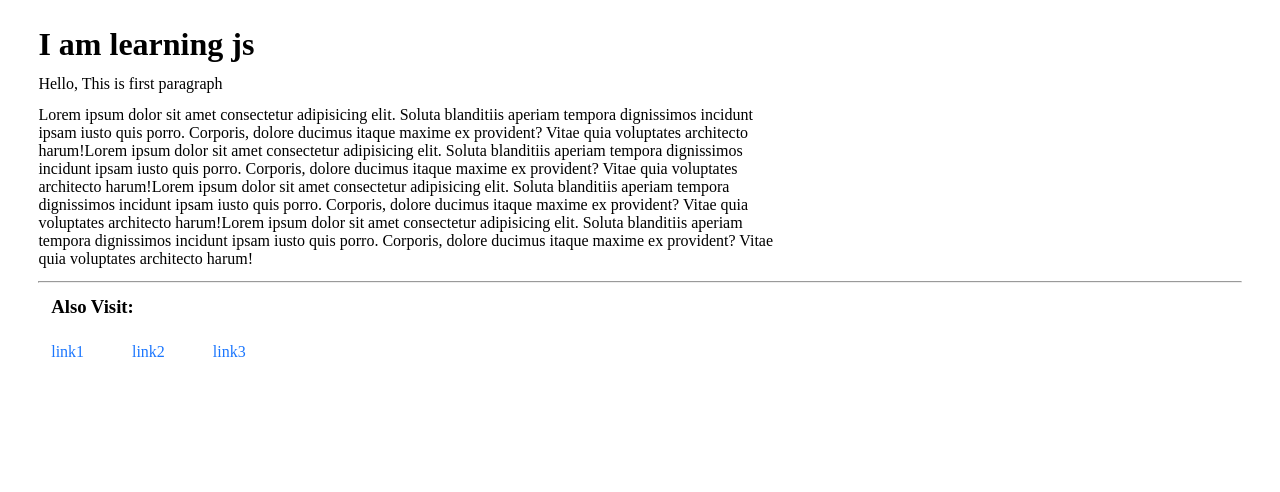
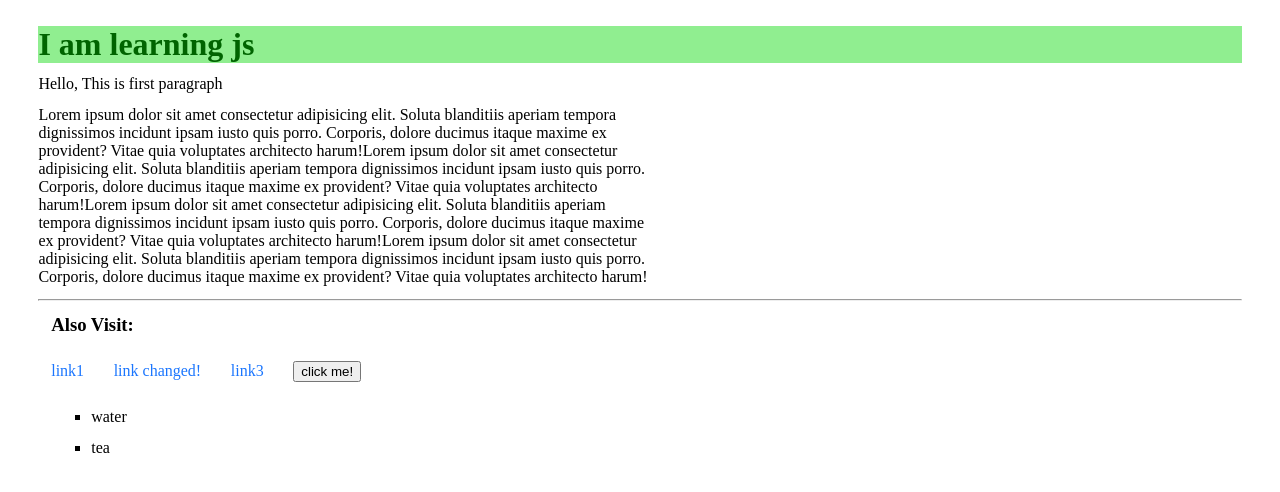
Before and after one commit to shaghayegh2000/Learn-JavaScript, a plain HTML site: page index.html in a window 1280 px wide. Drawn offline with Linux system fonts and the light colour scheme.

Commit message:
9/2/2023 , 16:00

```diff
--- a/index.css
+++ b/index.css
@@ -2,11 +2,14 @@
     margin: 1vw;
 }
 p{
-    width: 60%;
+    width: 50%;
 }
 a {
     color: rgb(27, 118, 254);
     text-decoration: none;
     display: inline-block;
-    width: 4vw;
 }
+li {
+    list-style-type: square;
+    margin-left: 0;
+}
--- a/index.html
+++ b/index.html
@@ -8,7 +8,7 @@
     <link href="index.css" rel="stylesheet">
 </head>
 <body>
-    <h1>I am learning js</h1>
+    <h1 id="title">I am learning js</h1>
     <p>Lorem ipsum dolor sit amet consectetur adipisicing elit. Soluta blanditiis aperiam tempora dignissimos incidunt ipsam iusto quis porro. Corporis,
         dolore ducimus itaque maxime ex provident? Vitae quia voluptates architecto harum!Lorem ipsum dolor sit amet consectetur adipisicing elit. Soluta blanditiis aperiam tempora dignissimos incidunt ipsam iusto quis porro. Corporis,
         dolore ducimus itaque maxime ex provident? Vitae quia voluptates architecto harum!Lorem ipsum dolor sit amet consectetur adipisicing elit. Soluta blanditiis aperiam tempora dignissimos incidunt ipsam iusto quis porro. Corporis,
@@ -26,6 +26,13 @@
         <a href="#">link2</a>
         <a href="#">link3</a>
     </div>
+    <div>
+        <ul>
+            <li>water</li>
+            <li id="milk">milk</li>
+            <li>tea</li>
+        </ul>
+    </div>
     <!-- <h2 class="linkk"></h1>
     <h1 id="Result">result</h1>
     <button onclick="event()">click me!</button>
--- a/main.js
+++ b/main.js
@@ -61,3 +61,18 @@
 
 let pcontent = document.querySelectorAll("p");
 pcontent[0].innerHTML = "Hello, This is first paragraph";
+
+let links = document.getElementsByTagName("a");
+links[1].textContent = "link changed!"
+
+let title = document.getElementById("title");
+title.style.color = "darkgreen";
+title.style.backgroundColor = "lightgreen";
+
+let btn = document.createElement("button");
+btn.innerHTML = "click me!";
+document.getElementsByTagName("div")[0].appendChild(btn);
+
+let list = document.getElementsByTagName("ul")[0];
+let Item2 = document.getElementById("milk");
+list.removeChild(Item2);
```
